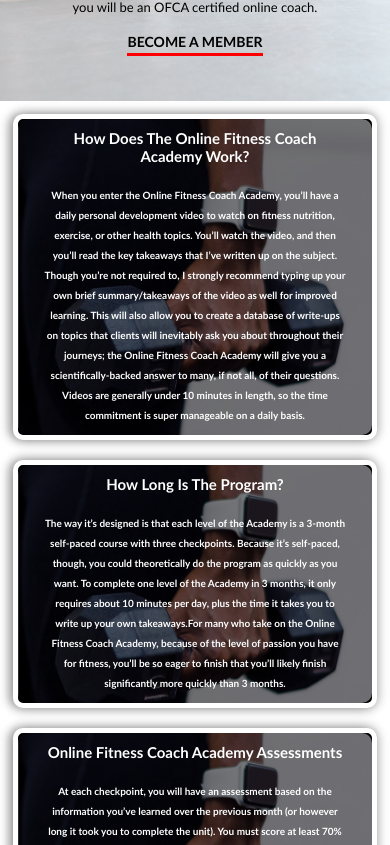
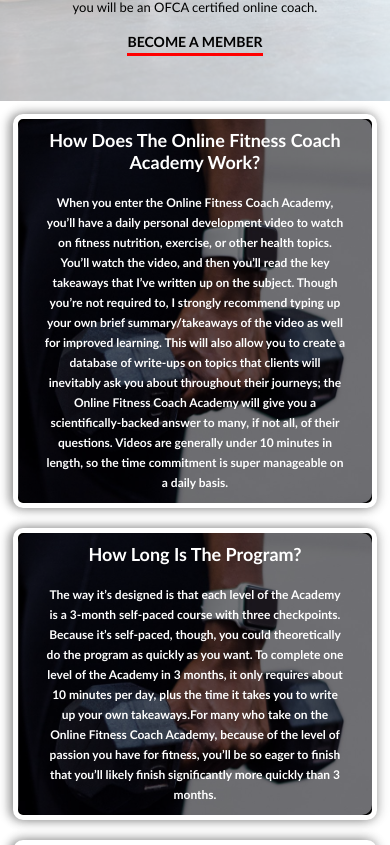
Before and after one commit to VJ13SS/OFCA, a React (Vite) app in the folder OFCA/: page / in a window 390 px wide. Shown: the part 1019-1864 px from the top of the page. Built offline with nearby package versions, Linux system fonts and the light colour scheme.

Commit message:
updated css and small responsiveness fixes

```diff
--- a/OFCA/src/Components/Content/About/About.css
+++ b/OFCA/src/Components/Content/About/About.css
@@ -176,7 +176,7 @@
 }
 .about-section-4 p{
     max-width: 90%;
-    line-height: 27px;
+    line-height: 25px;
     text-align: left;
 }
 
@@ -241,13 +241,11 @@
         padding: 10px;
     }
     .card .card-content{
-        font-size: 10px;
+        font-size: 12px;
     }
     .about-section-4 span{
         font-size: 25px;
         margin-bottom: 20px;
     }
-    .about-section-4 p{
-        line-height: 20px;
-    }
+
 }
--- a/OFCA/src/Components/NavLinks/SideLinks.css
+++ b/OFCA/src/Components/NavLinks/SideLinks.css
@@ -2,7 +2,7 @@
 .side-links{
     z-index: 35;
     position: fixed;
-    top: 40vh;
+    top: 30vh;
     right:0;
     transition: all 0.25s linear;
 
```
